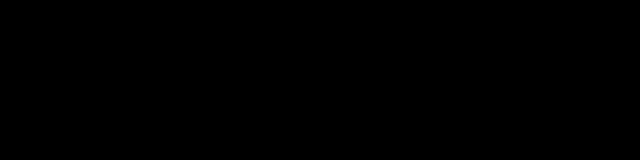
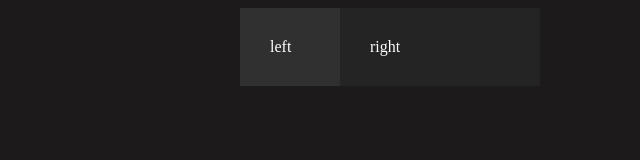
Before and after one commit to Mkurnyshov/rsschool-cv, a plain HTML site: page index.html in a window 1280 px wide. Shown: the whole page, without its empty margins (250-890 px from the left). Drawn offline with Linux system fonts and the light colour scheme.

Commit message:
feat: add left and right collums

```diff
--- a/index.html
+++ b/index.html
@@ -1,4 +1,4 @@
-<<!DOCTYPE html>
+<!DOCTYPE html>
 <html lang="en" dir="ltr">
   <head>
     <meta charset="utf-8">
@@ -6,6 +6,20 @@
     <link rel="stylesheet" href="style.css">
   </head>
   <body>
-    test
+
+<div class="all">
+
+<div class="left">
+  left
+</div>
+
+<div class="right">
+  right
+</div>
+
+
+</div>
+
+
   </body>
 </html>
--- a/style.css
+++ b/style.css
@@ -1,8 +1,31 @@
 
 
 body {
-background-color: black;
+background-color: #1c1a1a;
+color: white;
 display:flex;
 justify-content: center;
 align-items: center;
 }
+
+.all {
+  witth: 50%;
+  max-width: 1200px;
+  min-width: 300px;
+  background-color: #2c2b2b;
+  margin: 0px;
+  display: grid;
+  grid-template-columns: 2fr 4fr;
+}
+
+.left {
+  position: initial;
+  background-color: #303030;
+  padding: 30px;
+}
+
+.right {
+  position: initial;
+  background-color: #242424;
+  padding: 30px;
+}
```
